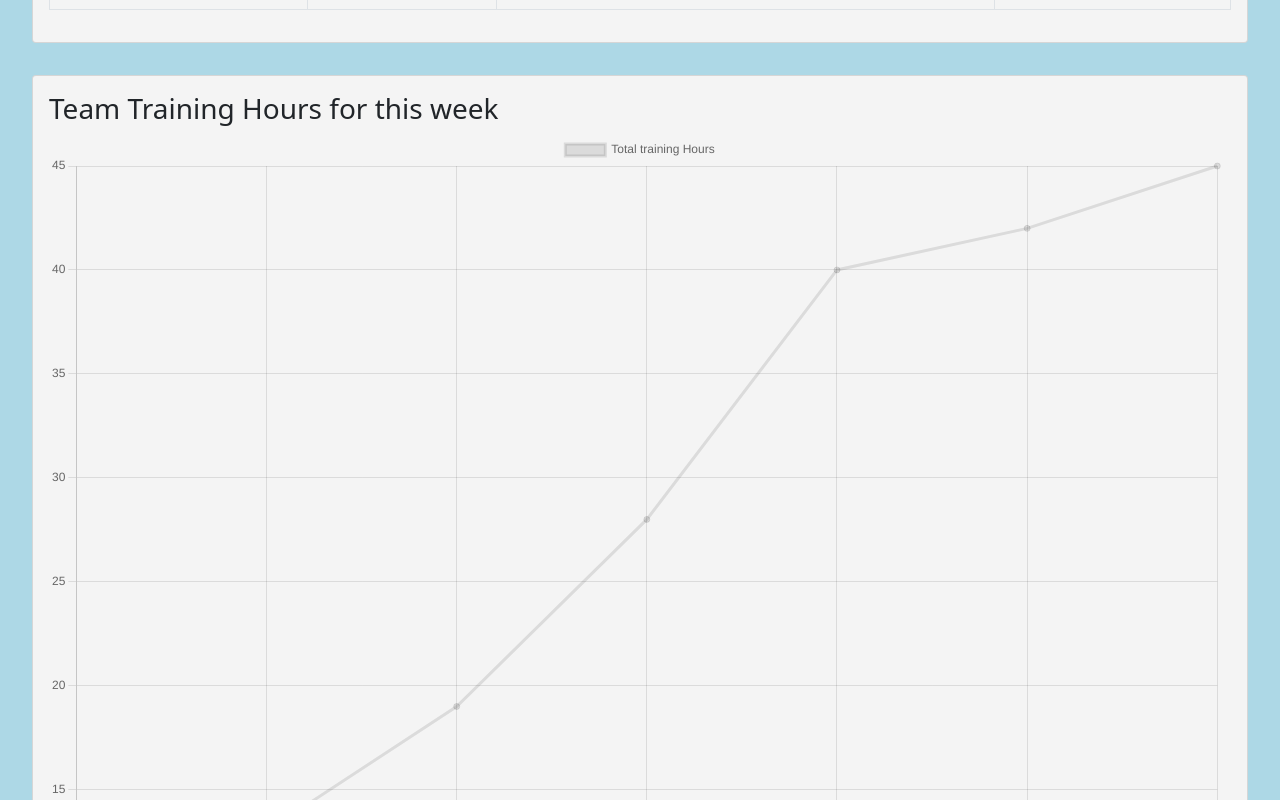
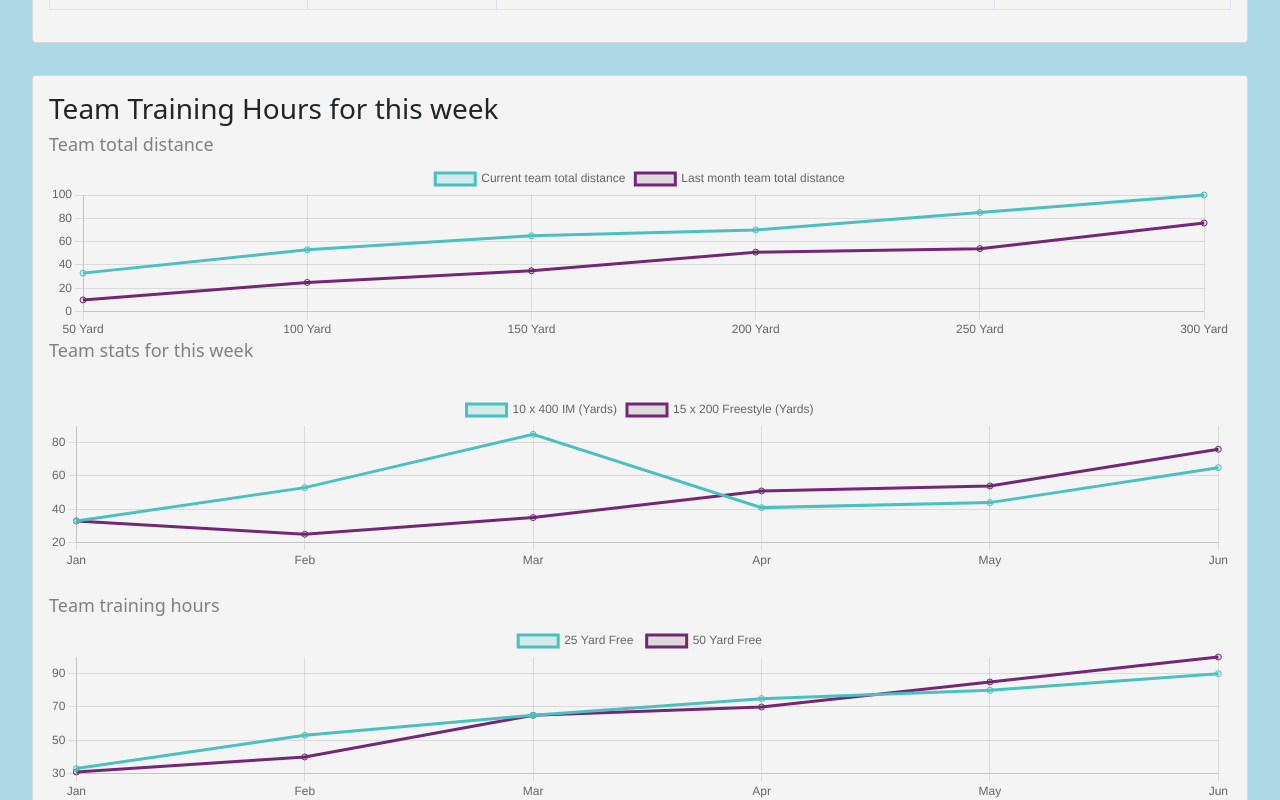
Before and after one commit to tommy2022/FINS, a React (Create React App) app: page /coach in a window 1280 px wide. Shown: the part 960-1760 px from the top of the page. Built offline with nearby package versions, Linux system fonts and the light colour scheme.

Commit message:
implemented coach graphs

```diff
--- a/src/athelete-components/athlete_chart.js
+++ b/src/athelete-components/athlete_chart.js
@@ -44,7 +44,14 @@ const sprint_set = {
 };
 
 const goals = {
-  labels: ["50 Yard Free", "100 Yard Free", "50 Yard Back", "100 Yard Back", "50  Yard Fly", "100 Yard Fly"],
+  labels: [
+    "50 Yard Free",
+    "100 Yard Free",
+    "50 Yard Back",
+    "100 Yard Back",
+    "50  Yard Fly",
+    "100 Yard Fly",
+  ],
   datasets: [
     {
       label: "Best Practice Time",
@@ -62,7 +69,6 @@ const goals = {
   ],
 };
 
-
 export default function AthleteChart() {
   return (
     <>
@@ -71,7 +77,7 @@ export default function AthleteChart() {
       <div className="App">
         <Line width={1000} data={test_set} title={"Best time progression"} />
       </div>
-    <br></br>
+      <br></br>
       <h1 style={{ fontSize: 18, color: "gray" }}>Sprint Set Metrics</h1>
       <div className="App">
         <Line width={1000} data={sprint_set} title={"Best time progression"} />
--- a/src/components/LineChart.js
+++ b/src/components/LineChart.js
@@ -1,8 +1,72 @@
 import React from "react";
-import { Chart as ChartJS } from 'chart.js/auto'
-import { Line } from 'react-chartjs-2';
+import { Chart as ChartJS } from "chart.js/auto";
+import { Line } from "react-chartjs-2";
 
-const LineChart = () => {
+const test_set = {
+  labels: ["Jan", "Feb", "Mar", "Apr", "May", "Jun"],
+  datasets: [
+    {
+      label: "10 x 400 IM (Yards)",
+      data: [33, 53, 85, 41, 44, 65],
+      fill: false,
+      backgroundColor: "rgba(75,192,192,0.2)",
+      borderColor: "rgba(75,192,192,1)",
+    },
+    {
+      label: "15 x 200 Freestyle (Yards)",
+      data: [33, 25, 35, 51, 54, 76],
+      fill: false,
+      borderColor: "#742774",
+    },
+  ],
+};
+
+const sprint_set = {
+  labels: ["Jan", "Feb", "Mar", "Apr", "May", "Jun"],
+  datasets: [
+    {
+      label: "25 Yard Free ",
+      data: [33, 53, 65, 75, 80, 90],
+      fill: false,
+      backgroundColor: "rgba(75,192,192,0.2)",
+      borderColor: "rgba(75,192,192,1)",
+    },
+    {
+      label: "50 Yard Free",
+      data: [31, 40, 65, 70, 85, 100],
+      fill: false,
+      borderColor: "#742774",
+    },
+  ],
+};
+
+const goals = {
+  labels: [
+    "50 Yard",
+    "100 Yard",
+    "150 Yard",
+    "200 Yard",
+    "250 Yard",
+    "300 Yard",
+  ],
+  datasets: [
+    {
+      label: "Current team total distance",
+      data: [33, 53, 65, 70, 85, 100],
+      fill: false,
+      backgroundColor: "rgba(75,192,192,0.2)",
+      borderColor: "rgba(75,192,192,1)",
+    },
+    {
+      label: "Last month team total distance",
+      data: [10, 25, 35, 51, 54, 76],
+      fill: false,
+      borderColor: "#742774",
+    },
+  ],
+};
+
+/* const LineChart = () => {
     return (
         <div>
             <Line
@@ -25,6 +89,27 @@ const LineChart = () => {
             />
         </div>
     )
-}
+} */
 
+const LineChart = () => {
+  return (
+    <>
+      <h1 style={{ fontSize: 18, color: "gray" }}>Team total distance</h1>
+      <div className="App">
+        <Line width={1000} data={goals} title={"Best time progression"} />
+      </div>
+      <h1 style={{ fontSize: 18, color: "gray" }}>Team stats for this week</h1>
+      <br></br>
+      <div className="App">
+        <Line width={1000} data={test_set} title={"Best time progression"} />
+      </div>
+      <br></br>
+      <h1 style={{ fontSize: 18, color: "gray" }}>Team training hours</h1>
+      <div className="App">
+        <Line width={1000} data={sprint_set} title={"Best time progression"} />
+      </div>
+      <br></br>
+    </>
+  );
+};
 export default LineChart;
```
